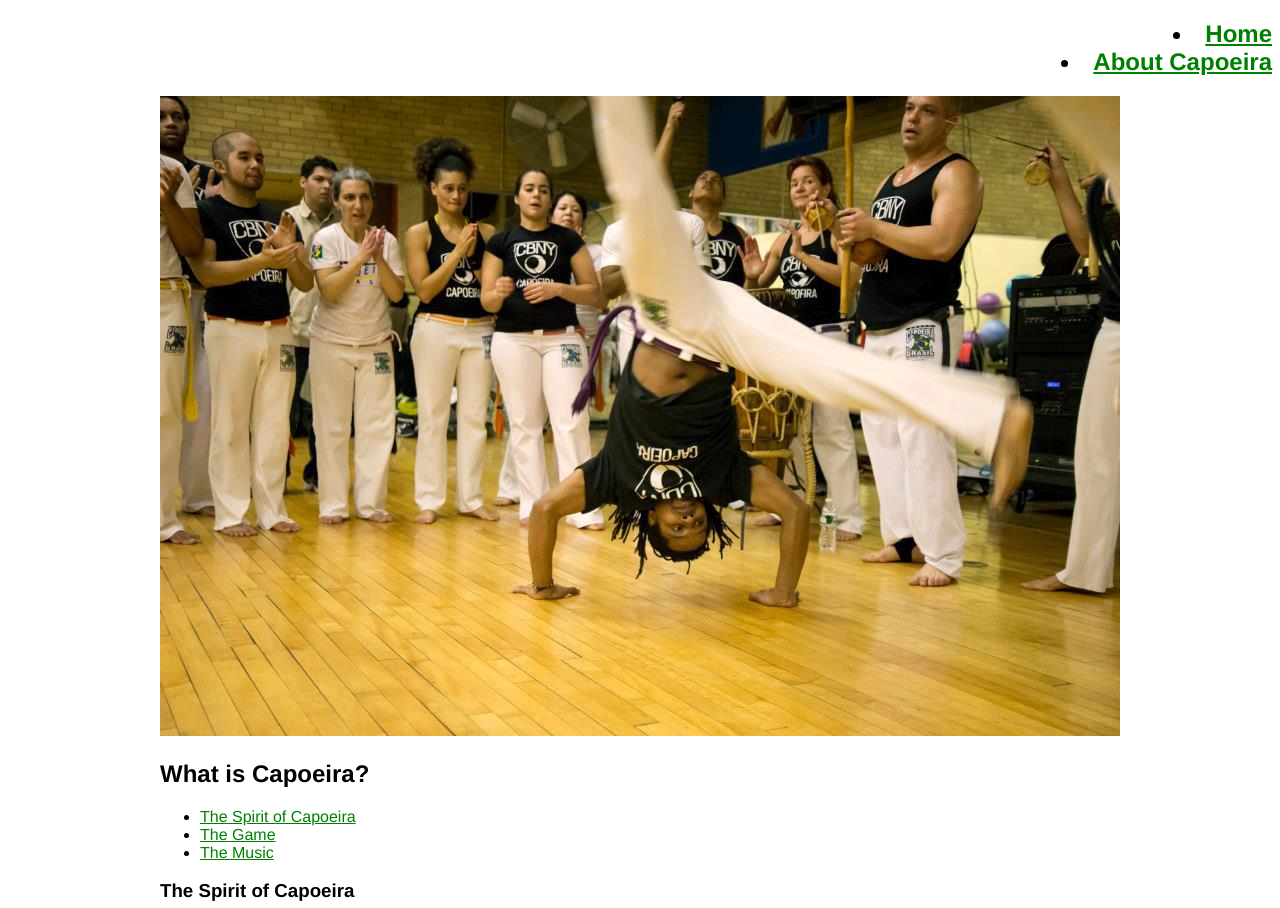
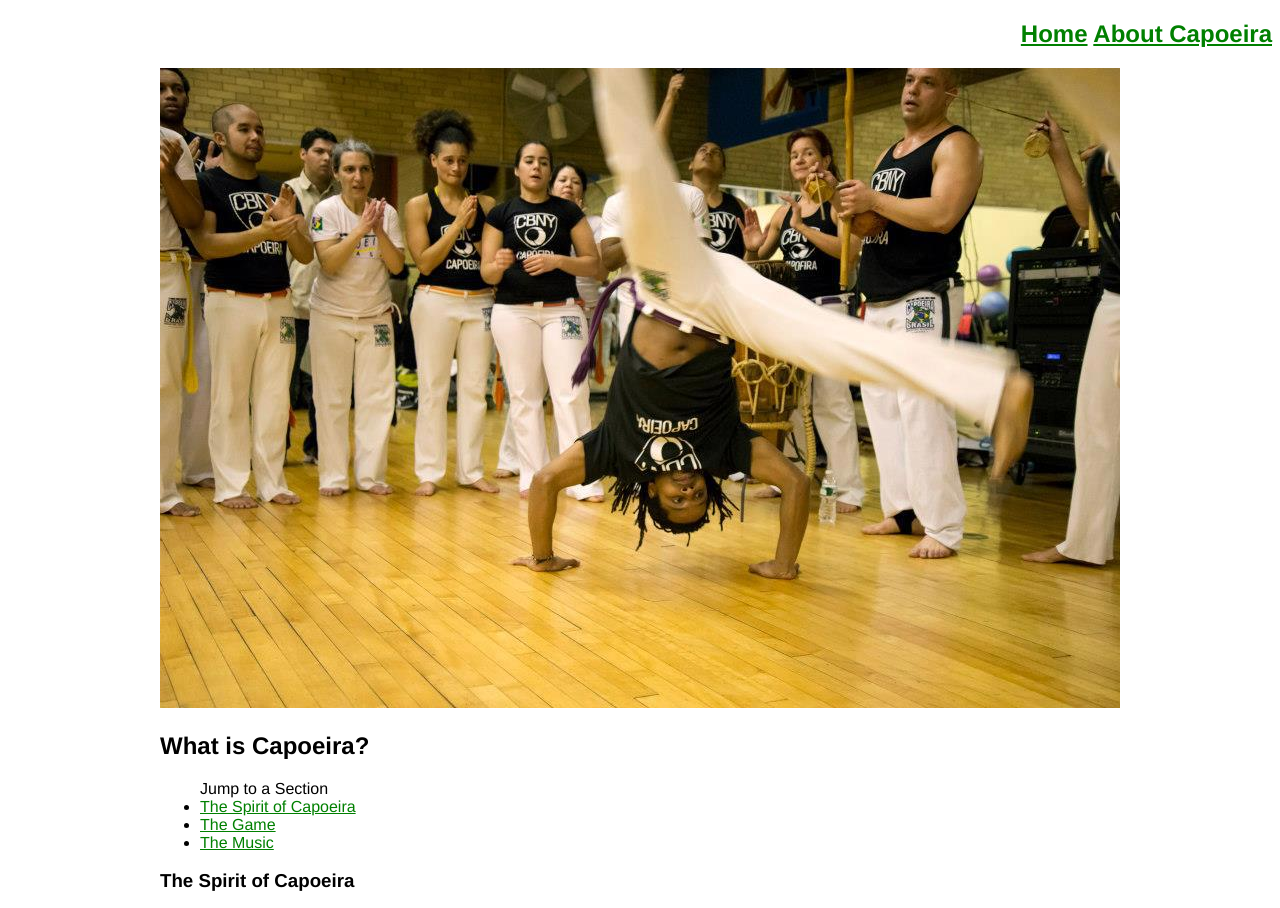
Before and after one commit to khorshid1/khorshid1.github.io, a plain HTML site: page About Capoeira.html in a window 1280 px wide. Shown: the top 908 px of the page. Drawn offline with Linux system fonts and the light colour scheme.

Commit message:
added lists

```diff
--- a/About Capoeira.html
+++ b/About Capoeira.html
@@ -8,8 +8,8 @@
 <body>
 <div id="navigation">
       <h2>
-      <li><a href="http://khorshid1.github.io/index.html">Home</a></li>
-      <li><a href="http://khorshid1.github.io/About%20Capoeira.html">About Capoeira</a></li></h2></div>
+      <a href="http://khorshid1.github.io/index.html">Home</a>
+      <a href="http://khorshid1.github.io/About%20Capoeira.html">About Capoeira</a></h2></div>
   <div id="wrapper">
     <p>
       <img src="capoeira1.jpg">
@@ -17,6 +17,7 @@
     <h2>What is Capoeira?</h2>
     <section>
       <ul>
+        Jump to a Section
         <li><a href="http://khorshid1.github.io/About%20Capoeira.html">The Spirit of Capoeira</a></li>
         <li><a href="mailto:krahmaninejad2015@kellogg.northwestern.edu">The Game</a></li>
         <li><a href="http://facebook.com/khorshid.rahmaninejad">The Music</a></li>
@@ -41,7 +42,9 @@
 
     <h3>The Music</h3>
 
-        alksdjflkasjfd - toques, instruments, etc...
+        There are 8 basic toques in Capoeira:
+        <li>Regional de Angola; Regional de Bimba; Angola; Benguela; Iuna; Santa Maria; Cavalaria; Amazonas</li>
+
 
       </p>
     </section>
```
